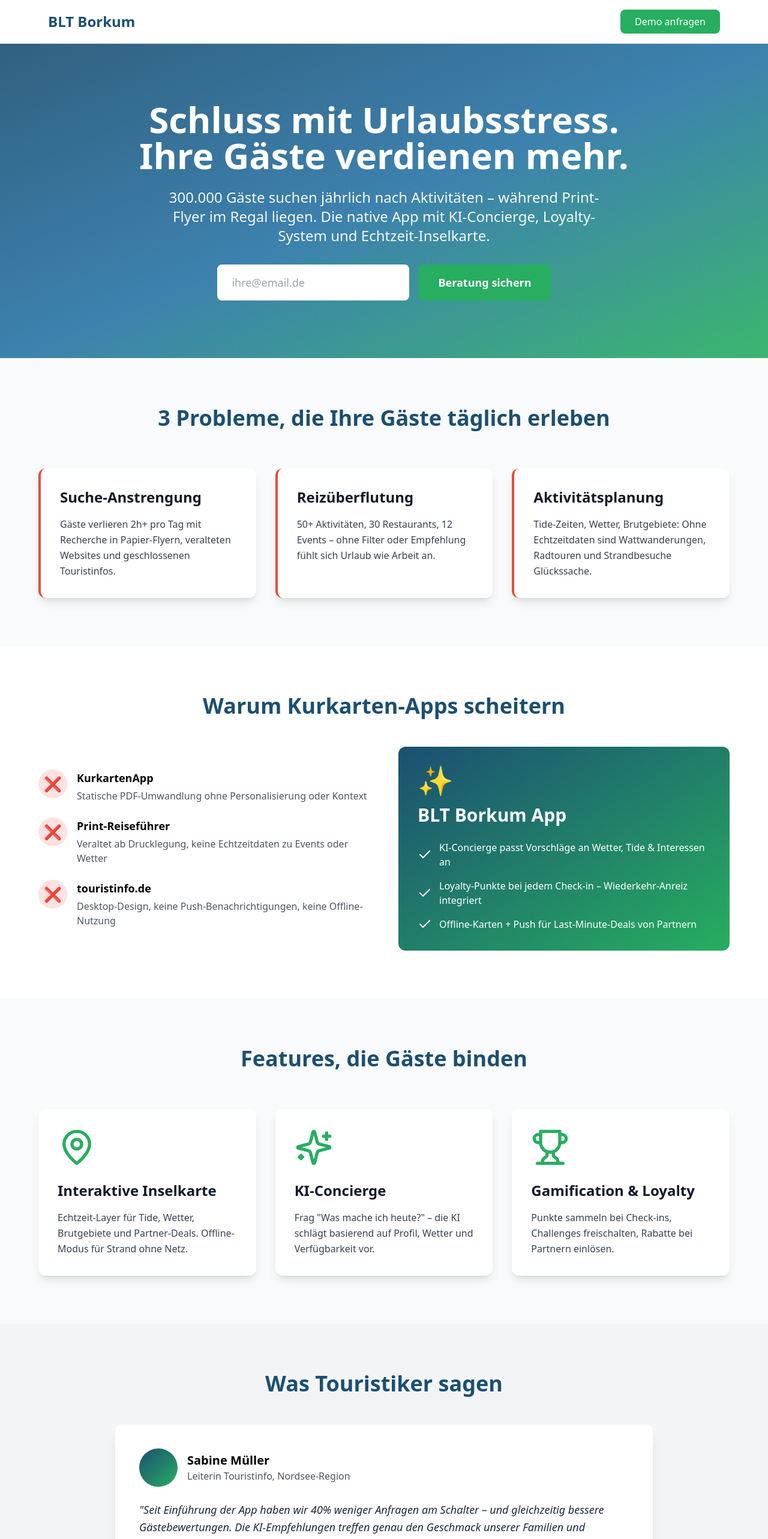
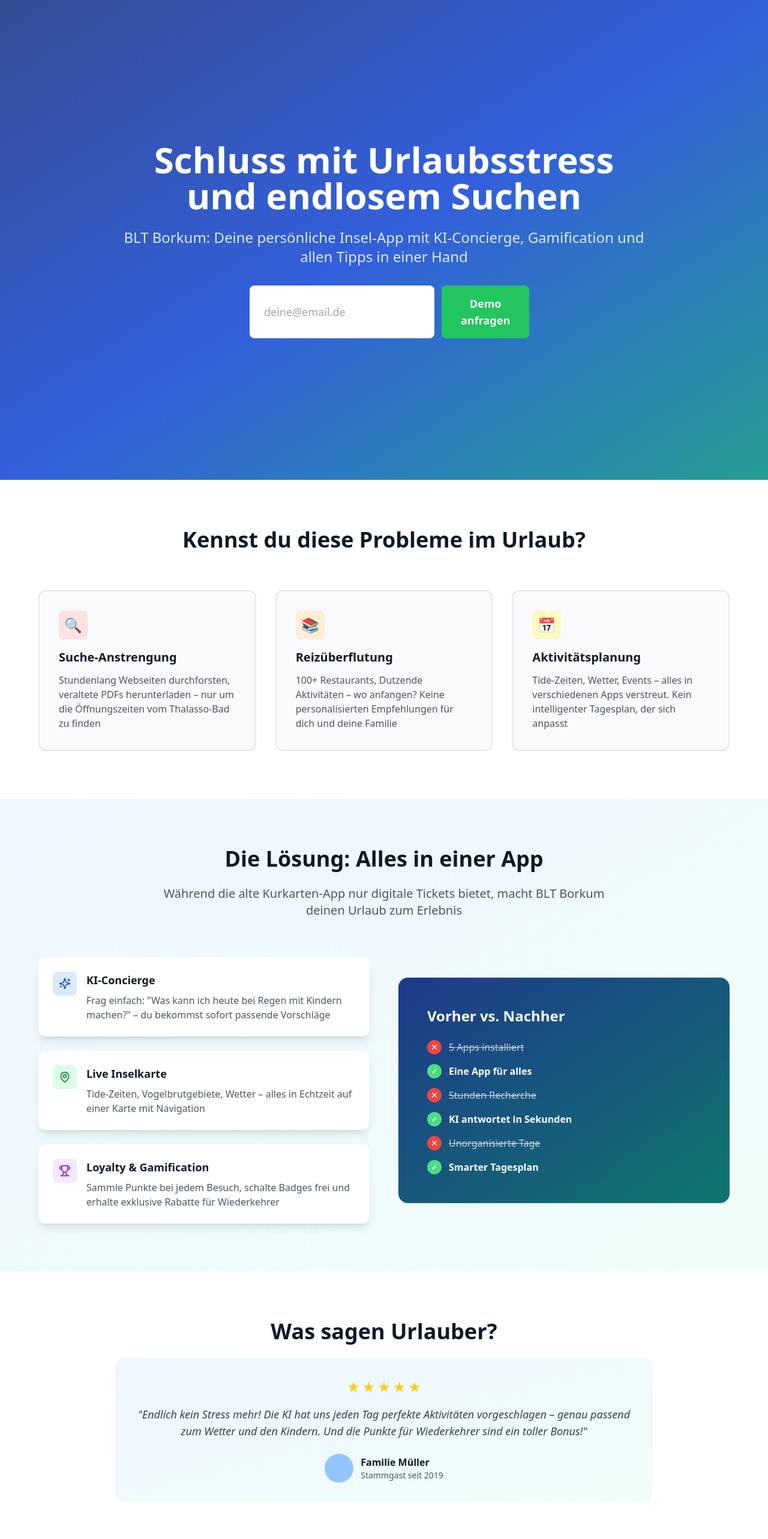
Before and after one commit to tomaschwirkmann-collab/blt-borkum-leuchtfeuer-app-trehl, a Next.js app: page / in a window 1280 px wide. Shown: the top 2566 px of the page at 60% size. Built offline with nearby package versions, Linux system fonts and the light colour scheme.

Commit message:
feat: Trehl AI Landing v4 — 2026-04-28T14:25:16.622Z

```diff
--- a/src/app/page.tsx
+++ b/src/app/page.tsx
@@ -1,4 +1,4 @@
-'use client'
+'use client';
 import { useState } from 'react'
 import { MapPin, Sparkles, Trophy, Mail, Check } from 'lucide-react'
 
@@ -6,155 +6,266 @@
   const [email, setEmail] = useState('')
   const [submitted, setSubmitted] = useState(false)
 
+  const handleSubmit = (e: React.FormEvent) => {
+    e.preventDefault()
+    setSubmitted(true)
+    setTimeout(() => setSubmitted(false), 3000)
+  }
+
   return (
     <main className="min-h-screen bg-gray-50">
-      <nav className="bg-white border-b sticky top-0 z-50">
-        <div className="max-w-6xl mx-auto px-4 py-4 flex justify-between items-center">
-          <div className="text-2xl font-bold text-[#1B4F72]">BLT Borkum</div>
-          <a href="#cta" className="bg-[#27AE60] text-white px-6 py-2 rounded-lg font-medium hover:bg-[#229954] transition">Demo anfragen</a>
+      <section className="relative min-h-screen flex items-center justify-center px-4 overflow-hidden">
+        <div className="absolute inset-0 bg-gradient-to-br from-blue-900 via-blue-700 to-teal-600 opacity-90"></div>
+        <div className="relative z-10 max-w-4xl mx-auto text-center text-white py-20">
+          <h1 className="text-5xl md:text-6xl font-bold mb-6 leading-tight">
+            Schluss mit Urlaubsstress und endlosem Suchen
+          </h1>
+          <p className="text-xl md:text-2xl mb-8 text-blue-100">
+            BLT Borkum: Deine persönliche Insel-App mit KI-Concierge, Gamification und allen Tipps in einer Hand
+          </p>
+          <form onSubmit={handleSubmit} className="flex flex-col sm:flex-row gap-3 max-w-md mx-auto">
+            <input
+              type="email"
+              value={email}
+              onChange={(e) => setEmail(e.target.value)}
+              placeholder="deine@email.de"
+              required
+              className="flex-1 px-6 py-4 rounded-lg text-gray-900 text-lg"
+            />
+            <button
+              type="submit"
+              className="px-8 py-4 bg-green-500 hover:bg-green-600 text-white font-semibold rounded-lg transition text-lg"
+            >
+              {submitted ? 'Gesendet!' : 'Demo anfragen'}
+            </button>
+          </form>
         </div>
-      </nav>
+      </section>
 
-      <section className="relative overflow-hidden">
-        <div className="absolute inset-0 bg-gradient-to-br from-[#1B4F72] via-[#2874A6] to-[#27AE60] opacity-90" />
-        <div className="relative max-w-6xl mx-auto px-4 py-24 text-center text-white">
-          <h1 className="text-5xl md:text-6xl font-bold mb-6 leading-tight">Schluss mit Urlaubsstress.<br/>Ihre Gäste verdienen mehr.</h1>
-          <p className="text-xl md:text-2xl mb-8 opacity-95 max-w-3xl mx-auto">300.000 Gäste suchen jährlich nach Aktivitäten – während Print-Flyer im Regal liegen. Die native App mit KI-Concierge, Loyalty-System und Echtzeit-Inselkarte.</p>
-          <div className="flex flex-col sm:flex-row gap-4 justify-center items-center">
-            <input type="email" placeholder="ihre@email.de" value={email} onChange={(e) => setEmail(e.target.value)} className="px-6 py-4 rounded-lg text-gray-900 w-full sm:w-80 text-lg" />
-            <button onClick={() => setSubmitted(true)} className="bg-[#27AE60] px-8 py-4 rounded-lg font-bold text-lg hover:bg-[#229954] transition whitespace-nowrap w-full sm:w-auto">{submitted ? '✓ Gesendet!' : 'Beratung sichern'}</button>
+      <section className="py-20 px-4 bg-white">
+        <div className="max-w-6xl mx-auto">
+          <h2 className="text-4xl font-bold text-center mb-16 text-gray-900">
+            Kennst du diese Probleme im Urlaub?
+          </h2>
+          <div className="grid md:grid-cols-3 gap-8">
+            <div className="bg-gray-50 p-8 rounded-xl border-2 border-gray-200">
+              <div className="w-12 h-12 bg-red-100 rounded-lg flex items-center justify-center mb-4">
+                <span className="text-2xl">🔍</span>
+              </div>
+              <h3 className="text-xl font-bold mb-3 text-gray-900">Suche-Anstrengung</h3>
+              <p className="text-gray-600">
+                Stundenlang Webseiten durchforsten, veraltete PDFs herunterladen – nur um die Öffnungszeiten vom Thalasso-Bad zu finden
+              </p>
+            </div>
+            <div className="bg-gray-50 p-8 rounded-xl border-2 border-gray-200">
+              <div className="w-12 h-12 bg-orange-100 rounded-lg flex items-center justify-center mb-4">
+                <span className="text-2xl">📚</span>
+              </div>
+              <h3 className="text-xl font-bold mb-3 text-gray-900">Reizüberflutung</h3>
+              <p className="text-gray-600">
+                100+ Restaurants, Dutzende Aktivitäten – wo anfangen? Keine personalisierten Empfehlungen für dich und deine Familie
+              </p>
+            </div>
+            <div className="bg-gray-50 p-8 rounded-xl border-2 border-gray-200">
+              <div className="w-12 h-12 bg-yellow-100 rounded-lg flex items-center justify-center mb-4">
+                <span className="text-2xl">📅</span>
+              </div>
+              <h3 className="text-xl font-bold mb-3 text-gray-900">Aktivitätsplanung</h3>
+              <p className="text-gray-600">
+                Tide-Zeiten, Wetter, Events – alles in verschiedenen Apps verstreut. Kein intelligenter Tagesplan, der sich anpasst
+              </p>
+            </div>
           </div>
         </div>
       </section>
 
-      <section className="py-20 px-4">
+      <section className="py-20 px-4 bg-gradient-to-br from-blue-50 to-teal-50">
         <div className="max-w-6xl mx-auto">
-          <h2 className="text-4xl font-bold text-center mb-16 text-[#1B4F72]">3 Probleme, die Ihre Gäste täglich erleben</h2>
-          <div className="grid md:grid-cols-3 gap-8">
-            {[
-              { title: 'Suche-Anstrengung', text: 'Gäste verlieren 2h+ pro Tag mit Recherche in Papier-Flyern, veralteten Websites und geschlossenen Touristinfos.' },
-              { title: 'Reizüberflutung', text: '50+ Aktivitäten, 30 Restaurants, 12 Events – ohne Filter oder Empfehlung fühlt sich Urlaub wie Arbeit an.' },
-              { title: 'Aktivitätsplanung', text: 'Tide-Zeiten, Wetter, Brutgebiete: Ohne Echtzeitdaten sind Wattwanderungen, Radtouren und Strandbesuche Glückssache.' }
-            ].map((problem, i) => (
-              <div key={i} className="bg-white p-8 rounded-xl shadow-lg border-l-4 border-[#E74C3C]">
-                <h3 className="text-2xl font-bold mb-4 text-gray-900">{problem.title}</h3>
-                <p className="text-gray-700 leading-relaxed">{problem.text}</p>
+          <h2 className="text-4xl font-bold text-center mb-6 text-gray-900">
+            Die Lösung: Alles in einer App
+          </h2>
+          <p className="text-center text-xl text-gray-600 mb-16 max-w-3xl mx-auto">
+            Während die alte Kurkarten-App nur digitale Tickets bietet, macht BLT Borkum deinen Urlaub zum Erlebnis
+          </p>
+          <div className="grid md:grid-cols-2 gap-12 items-center">
+            <div>
+              <div className="bg-white p-6 rounded-xl shadow-lg mb-6">
+                <div className="flex items-start gap-4">
+                  <div className="w-10 h-10 bg-blue-100 rounded-lg flex items-center justify-center flex-shrink-0">
+                    <Sparkles className="w-5 h-5 text-blue-700" />
+                  </div>
+                  <div>
+                    <h3 className="font-bold text-lg mb-2 text-gray-900">KI-Concierge</h3>
+                    <p className="text-gray-600">Frag einfach: "Was kann ich heute bei Regen mit Kindern machen?" – du bekommst sofort passende Vorschläge</p>
+                  </div>
+                </div>
               </div>
-            ))}
+              <div className="bg-white p-6 rounded-xl shadow-lg mb-6">
+                <div className="flex items-start gap-4">
+                  <div className="w-10 h-10 bg-green-100 rounded-lg flex items-center justify-center flex-shrink-0">
+                    <MapPin className="w-5 h-5 text-green-700" />
+                  </div>
+                  <div>
+                    <h3 className="font-bold text-lg mb-2 text-gray-900">Live Inselkarte</h3>
+                    <p className="text-gray-600">Tide-Zeiten, Vogelbrutgebiete, Wetter – alles in Echtzeit auf einer Karte mit Navigation</p>
+                  </div>
+                </div>
+              </div>
+              <div className="bg-white p-6 rounded-xl shadow-lg">
+                <div className="flex items-start gap-4">
+                  <div className="w-10 h-10 bg-purple-100 rounded-lg flex items-center justify-center flex-shrink-0">
+                    <Trophy className="w-5 h-5 text-purple-700" />
+                  </div>
+                  <div>
+                    <h3 className="font-bold text-lg mb-2 text-gray-900">Loyalty & Gamification</h3>
+                    <p className="text-gray-600">Sammle Punkte bei jedem Besuch, schalte Badges frei und erhalte exklusive Rabatte für Wiederkehrer</p>
+                  </div>
+                </div>
+              </div>
+            </div>
+            <div className="bg-gradient-to-br from-blue-900 to-teal-700 rounded-2xl p-12 text-white">
+              <h3 className="text-2xl font-bold mb-6">Vorher vs. Nachher</h3>
+              <div className="space-y-4">
+                <div className="flex items-center gap-3">
+                  <div className="w-6 h-6 bg-red-500 rounded-full flex items-center justify-center flex-shrink-0 text-sm">✕</div>
+                  <span className="line-through opacity-75">5 Apps installiert</span>
+                </div>
+                <div className="flex items-center gap-3">
+                  <div className="w-6 h-6 bg-green-400 rounded-full flex items-center justify-center flex-shrink-0 text-sm">✓</div>
+                  <span className="font-semibold">Eine App für alles</span>
+                </div>
+                <div className="flex items-center gap-3">
+                  <div className="w-6 h-6 bg-red-500 rounded-full flex items-center justify-center flex-shrink-0 text-sm">✕</div>
+                  <span className="line-through opacity-75">Stunden Recherche</span>
+                </div>
+                <div className="flex items-center gap-3">
+                  <div className="w-6 h-6 bg-green-400 rounded-full flex items-center justify-center flex-shrink-0 text-sm">✓</div>
+                  <span className="font-semibold">KI antwortet in Sekunden</span>
+                </div>
+                <div className="flex items-center gap-3">
+                  <div className="w-6 h-6 bg-red-500 rounded-full flex items-center justify-center flex-shrink-0 text-sm">✕</div>
+                  <span className="line-through opacity-75">Unorganisierte Tage</span>
+                </div>
+                <div className="flex items-center gap-3">
+                  <div className="w-6 h-6 bg-green-400 rounded-full flex items-center justify-center flex-shrink-0 text-sm">✓</div>
+                  <span className="font-semibold">Smarter Tagesplan</span>
+                </div>
+              </div>
+            </div>
           </div>
         </div>
       </section>
 
       <section className="py-20 px-4 bg-white">
-        <div className="max-w-6xl mx-auto">
-          <h2 className="text-4xl font-bold text-center mb-12 text-[#1B4F72]">Warum Kurkarten-Apps scheitern</h2>
-          <div className="grid md:grid-cols-2 gap-12 items-center">
-            <div>
-              <div className="space-y-6">
-                <div className="flex items-start gap-4">
-                  <div className="w-12 h-12 rounded-full bg-red-100 flex items-center justify-center flex-shrink-0 text-2xl">❌</div>
-                  <div><div className="font-bold text-lg mb-1">KurkartenApp</div><p className="text-gray-600">Statische PDF-Umwandlung ohne Personalisierung oder Kontext</p></div>
-                </div>
-                <div className="flex items-start gap-4">
-                  <div className="w-12 h-12 rounded-full bg-red-100 flex items-center justify-center flex-shrink-0 text-2xl">❌</div>
-                  <div><div className="font-bold text-lg mb-1">Print-Reiseführer</div><p className="text-gray-600">Veraltet ab Drucklegung, keine Echtzeitdaten zu Events oder Wetter</p></div>
-                </div>
-                <div className="flex items-start gap-4">
-                  <div className="w-12 h-12 rounded-full bg-red-100 flex items-center justify-center flex-shrink-0 text-2xl">❌</div>
-                  <div><div className="font-bold text-lg mb-1">touristinfo.de</div><p className="text-gray-600">Desktop-Design, keine Push-Benachrichtigungen, keine Offline-Nutzung</p></div>
-                </div>
+        <div className="max-w-4xl mx-auto text-center">
+          <h2 className="text-4xl font-bold mb-6 text-gray-900">Was sagen Urlauber?</h2>
+          <div className="bg-gradient-to-br from-blue-50 to-teal-50 p-8 rounded-2xl">
+            <div className="flex items-center justify-center gap-1 mb-4">
+              {[1, 2, 3, 4, 5].map((i) => (
+                <span key={i} className="text-yellow-400 text-2xl">★</span>
+              ))}
+            </div>
+            <p className="text-lg text-gray-700 mb-6 italic">
+              "Endlich kein Stress mehr! Die KI hat uns jeden Tag perfekte Aktivitäten vorgeschlagen – genau passend zum Wetter und den Kindern. Und die Punkte für Wiederkehrer sind ein toller Bonus!"
+            </p>
+            <div className="flex items-center justify-center gap-3">
+              <div className="w-12 h-12 bg-blue-300 rounded-full"></div>
+              <div className="text-left">
+                <p className="font-semibold text-gray-900">Familie Müller</p>
+                <p className="text-sm text-gray-600">Stammgast seit 2019</p>
               </div>
-            </div>
-            <div className="bg-gradient-to-br from-[#1B4F72] to-[#27AE60] p-8 rounded-xl text-white">
-              <div className="text-5xl mb-4">✨</div>
-              <h3 className="text-3xl font-bold mb-6">BLT Borkum App</h3>
-              <ul className="space-y-4">
-                <li className="flex items-center gap-3"><Check className="w-6 h-6 flex-shrink-0" /><span>KI-Concierge passt Vorschläge an Wetter, Tide & Interessen an</span></li>
-                <li className="flex items-center gap-3"><Check className="w-6 h-6 flex-shrink-0" /><span>Loyalty-Punkte bei jedem Check-in – Wiederkehr-Anreiz integriert</span></li>
-                <li className="flex items-center gap-3"><Check className="w-6 h-6 flex-shrink-0" /><span>Offline-Karten + Push für Last-Minute-Deals von Partnern</span></li>
-              </ul>
             </div>
           </div>
         </div>
       </section>
 
-      <section className="py-20 px-4">
+      <section className="py-20 px-4 bg-gray-900 text-white">
         <div className="max-w-6xl mx-auto">
-          <h2 className="text-4xl font-bold text-center mb-16 text-[#1B4F72]">Features, die Gäste binden</h2>
-          <div className="grid md:grid-cols-3 gap-8">
-            {[
-              { Icon: MapPin, title: 'Interaktive Inselkarte', text: 'Echtzeit-Layer für Tide, Wetter, Brutgebiete und Partner-Deals. Offline-Modus für Strand ohne Netz.' },
-              { Icon: Sparkles, title: 'KI-Concierge', text: 'Frag "Was mache ich heute?" – die KI schlägt basierend auf Profil, Wetter und Verfügbarkeit vor.' },
-              { Icon: Trophy, title: 'Gamification & Loyalty', text: 'Punkte sammeln bei Check-ins, Challenges freischalten, Rabatte bei Partnern einlösen.' }
-            ].map(({ Icon, title, text }, i) => (
-              <div key={i} className="bg-white p-8 rounded-xl shadow-lg hover:shadow-2xl transition">
-                <Icon className="w-16 h-16 text-[#27AE60] mb-6" />
-                <h3 className="text-2xl font-bold mb-4 text-gray-900">{title}</h3>
-                <p className="text-gray-700 leading-relaxed">{text}</p>
+          <h2 className="text-4xl font-bold text-center mb-4">Für Destinationen & Touristiker</h2>
+          <p className="text-center text-xl text-gray-300 mb-16">Steigere Gästezufriedenheit und Wiederkehrer-Quote</p>
+          <div className="grid md:grid-cols-2 gap-8 max-w-4xl mx-auto">
+            <div className="bg-gray-800 p-8 rounded-2xl border-2 border-gray-700">
+              <h3 className="text-2xl font-bold mb-4">Starter</h3>
+              <div className="text-4xl font-bold mb-6">4.900€ <span className="text-xl font-normal text-gray-400">/Jahr</span></div>
+              <ul className="space-y-3 mb-8">
+                <li className="flex items-start gap-2">
+                  <Check className="w-5 h-5 text-green-400 flex-shrink-0 mt-1" />
+                  <span>Bis 50.000 Gäste/Jahr</span>
+                </li>
+                <li className="flex items-start gap-2">
+                  <Check className="w-5 h-5 text-green-400 flex-shrink-0 mt-1" />
+                  <span>Basis-KI-Concierge</span>
+                </li>
+                <li className="flex items-start gap-2">
+                  <Check className="w-5 h-5 text-green-400 flex-shrink-0 mt-1" />
+                  <span>Inselkarte & Loyalty</span>
+                </li>
+                <li className="flex items-start gap-2">
+                  <Check className="w-5 h-5 text-green-400 flex-shrink-0 mt-1" />
+                  <span>Standard-Support</span>
+                </li>
+              </ul>
+              <button className="w-full py-3 bg-gray-700 hover:bg-gray-600 rounded-lg font-semibold transition">
+                Anfragen
+              </button>
+            </div>
+            <div className="bg-gradient-to-br from-blue-900 to-teal-700 p-8 rounded-2xl border-2 border-green-400 relative">
+              <div className="absolute -top-4 left-1/2 transform -translate-x-1/2 bg-green-400 text-gray-900 px-4 py-1 rounded-full text-sm font-bold">
+                EMPFOHLEN
               </div>
-            ))}
-          </div>
-        </div>
-      </section>
-
-      <section className="py-20 px-4 bg-gray-100">
-        <div className="max-w-4xl mx-auto">
-          <h2 className="text-4xl font-bold text-center mb-12 text-[#1B4F72]">Was Touristiker sagen</h2>
-          <div className="bg-white p-10 rounded-xl shadow-xl">
-            <div className="flex items-center gap-4 mb-6">
-              <div className="w-16 h-16 rounded-full bg-gradient-to-br from-[#1B4F72] to-[#27AE60]" />
-              <div>
-                <div className="font-bold text-xl">Sabine Müller</div>
-                <div className="text-gray-600">Leiterin Touristinfo, Nordsee-Region</div>
-              </div>
-            </div>
-            <p className="text-gray-800 text-lg leading-relaxed italic">"Seit Einführung der App haben wir 40% weniger Anfragen am Schalter – und gleichzeitig bessere Gästebewertungen. Die KI-Empfehlungen treffen genau den Geschmack unserer Familien und Aktivurlauber. Partner berichten von 25% mehr Buchungen über App-Deals."</p>
-          </div>
-        </div>
-      </section>
-
-      <section className="py-20 px-4">
-        <div className="max-w-6xl mx-auto">
-          <h2 className="text-4xl font-bold text-center mb-16 text-[#1B4F72]">Einfache Preise für jeden Bedarf</h2>
-          <div className="grid md:grid-cols-2 gap-8 max-w-4xl mx-auto">
-            <div className="bg-white p-8 rounded-xl shadow-lg border-2 border-gray-200">
-              <h3 className="text-2xl font-bold mb-2">Starter</h3>
-              <div className="text-4xl font-bold text-[#1B4F72] mb-6">2.900€<span className="text-lg font-normal text-gray-600">/Monat</span></div>
-              <ul className="space-y-4 mb-8">
-                <li className="flex items-start gap-3"><Check className="w-5 h-5 text-[#27AE60] flex-shrink-0 mt-1" /><span>Basis-Karte + Content-Management</span></li>
-                <li className="flex items-start gap-3"><Check className="w-5 h-5 text-[#27AE60] flex-shrink-0 mt-1" /><span>bis 50.000 Nutzer/Jahr</span></li>
-                <li className="flex items-start gap-3"><Check className="w-5 h-5 text-[#27AE60] flex-shrink-0 mt-1" /><span>Standard-Support (Email)</span></li>
+              <h3 className="text-2xl font-bold mb-4">Pro</h3>
+              <div className="text-4xl font-bold mb-6">8.900€ <span className="text-xl font-normal text-gray-300">/Jahr</span></div>
+              <ul className="space-y-3 mb-8">
+                <li className="flex items-start gap-2">
+                  <Check className="w-5 h-5 text-green-400 flex-shrink-0 mt-1" />
+                  <span>Unbegrenzte Gäste</span>
+                </li>
+                <li className="flex items-start gap-2">
+                  <Check className="w-5 h-5 text-green-400 flex-shrink-0 mt-1" />
+                  <span>Premium KI + Personalisierung</span>
+                </li>
+                <li className="flex items-start gap-2">
+                  <Check className="w-5 h-5 text-green-400 flex-shrink-0 mt-1" />
+                  <span>B2B-Partner-Dashboard</span>
+                </li>
+                <li className="flex items-start gap-2">
+                  <Check className="w-5 h-5 text-green-400 flex-shrink-0 mt-1" />
+                  <span>White-Label-Branding</span>
+                </li>
+                <li className="flex items-start gap-2">
+                  <Check className="w-5 h-5 text-green-400 flex-shrink-0 mt-1" />
+                  <span>Priority-Support 24/7</span>
+                </li>
               </ul>
-              <button className="w-full bg-gray-200 text-gray-900 py-3 rounded-lg font-bold hover:bg-gray-300 transition">Mehr erfahren</button>
-            </div>
-            <div className="bg-gradient-to-br from-[#1B4F72] to-[#27AE60] p-8 rounded-xl shadow-2xl text-white relative">
-              <div className="absolute top-4 right-4 bg-yellow-400 text-gray-900 px-3 py-1 rounded-full text-sm font-bold">Empfohlen</div>
-              <h3 className="text-2xl font-bold mb-2">Pro</h3>
-              <div className="text-4xl font-bold mb-6">4.900€<span className="text-lg font-normal opacity-90">/Monat</span></div>
-              <ul className="space-y-4 mb-8">
-                <li className="flex items-start gap-3"><Check className="w-5 h-5 flex-shrink-0 mt-1" /><span>Alles aus Starter</span></li>
-                <li className="flex items-start gap-3"><Check className="w-5 h-5 flex-shrink-0 mt-1" /><span>KI-Concierge + Gamification</span></li>
-                <li className="flex items-start gap-3"><Check className="w-5 h-5 flex-shrink-0 mt-1" /><span>Unbegrenzte Nutzer</span></li>
-                <li className="flex items-start gap-3"><Check className="w-5 h-5 flex-shrink-0 mt-1" /><span>White-Label + API-Zugang</span></li>
-                <li className="flex items-start gap-3"><Check className="w-5 h-5 flex-shrink-0 mt-1" /><span>Dedizierter Account Manager</span></li>
-              </ul>
-              <button className="w-full bg-white text-[#1B4F72] py-3 rounded-lg font-bold hover:bg-gray-100 transition">Jetzt starten</button>
+              <button className="w-full py-3 bg-green-500 hover:bg-green-600 rounded-lg font-semibold transition text-gray-900">
+                Jetzt starten
+              </button>
             </div>
           </div>
         </div>
       </section>
 
-      <footer id="cta" className="bg-[#1B4F72] text-white py-16 px-4">
+      <footer className="bg-gray-900 text-white py-12 px-4 border-t border-gray-800">
         <div className="max-w-4xl mx-auto text-center">
-          <h2 className="text-3xl font-bold mb-4">Bereit für die Gäste-App der Zukunft?</h2>
-          <p className="text-xl mb-8 opacity-90">Kostenloses Strategiegespräch mit unserem Tourismus-Team buchen</p>
-          <div className="flex flex-col sm:flex-row gap-4 justify-center items-center mb-12">
-            <input type="email" placeholder="ihre@email.de" className="px-6 py-4 rounded-lg text-gray-900 w-full sm:w-96 text-lg" />
-            <button className="bg-[#27AE60] px-8 py-4 rounded-lg font-bold text-lg hover:bg-[#229954] transition whitespace-nowrap w-full sm:w-auto flex items-center justify-center gap-2"><Mail className="w-5 h-5" />Demo anfragen</button>
-          </div>
-          <div className="border-t border-white/20 pt-8 text-sm opacity-75">
-            <p>Powered by Trehl AI – Intelligente Lösungen für Destinationen</p>
-          </div>
+          <h3 className="text-2xl font-bold mb-4">Bereit für die Zukunft deiner Destination?</h3>
+          <form onSubmit={handleSubmit} className="flex flex-col sm:flex-row gap-3 max-w-md mx-auto mb-8">
+            <input
+              type="email"
+              value={email}
+              onChange={(e) => setEmail(e.target.value)}
+              placeholder="deine@email.de"
+              required
+              className="flex-1 px-4 py-3 rounded-lg text-gray-900"
+            />
+            <button
+              type="submit"
+              className="px-6 py-3 bg-green-500 hover:bg-green-600 text-white font-semibold rounded-lg transition flex items-center justify-center gap-2"
+            >
+              <Mail className="w-4 h-4" />
+              {submitted ? 'Gesendet!' : 'Kontakt'}
+            </button>
+          </form>
+          <p className="text-gray-500 text-sm">Powered by Trehl AI</p>
         </div>
       </footer>
     </main>
```
